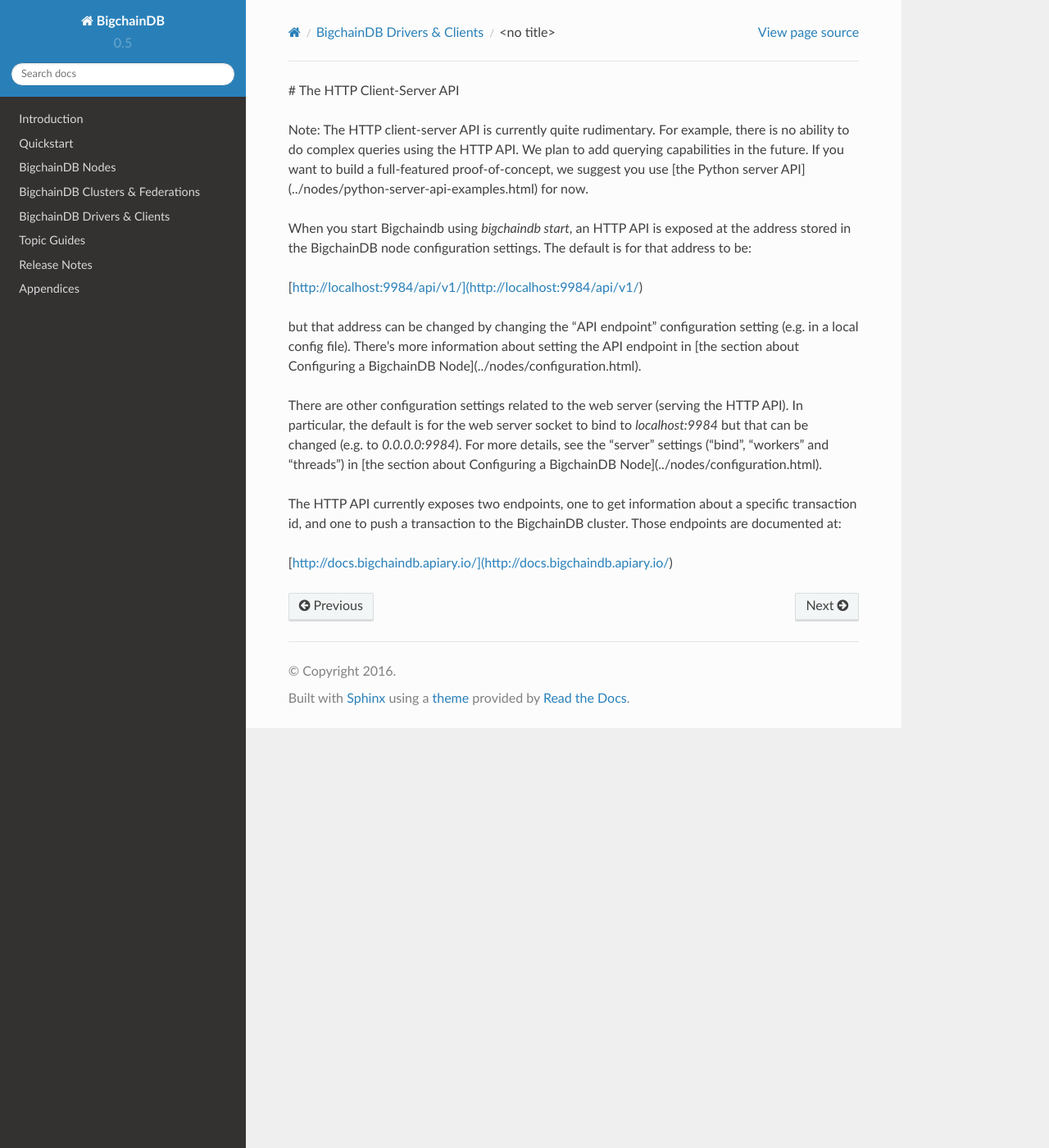
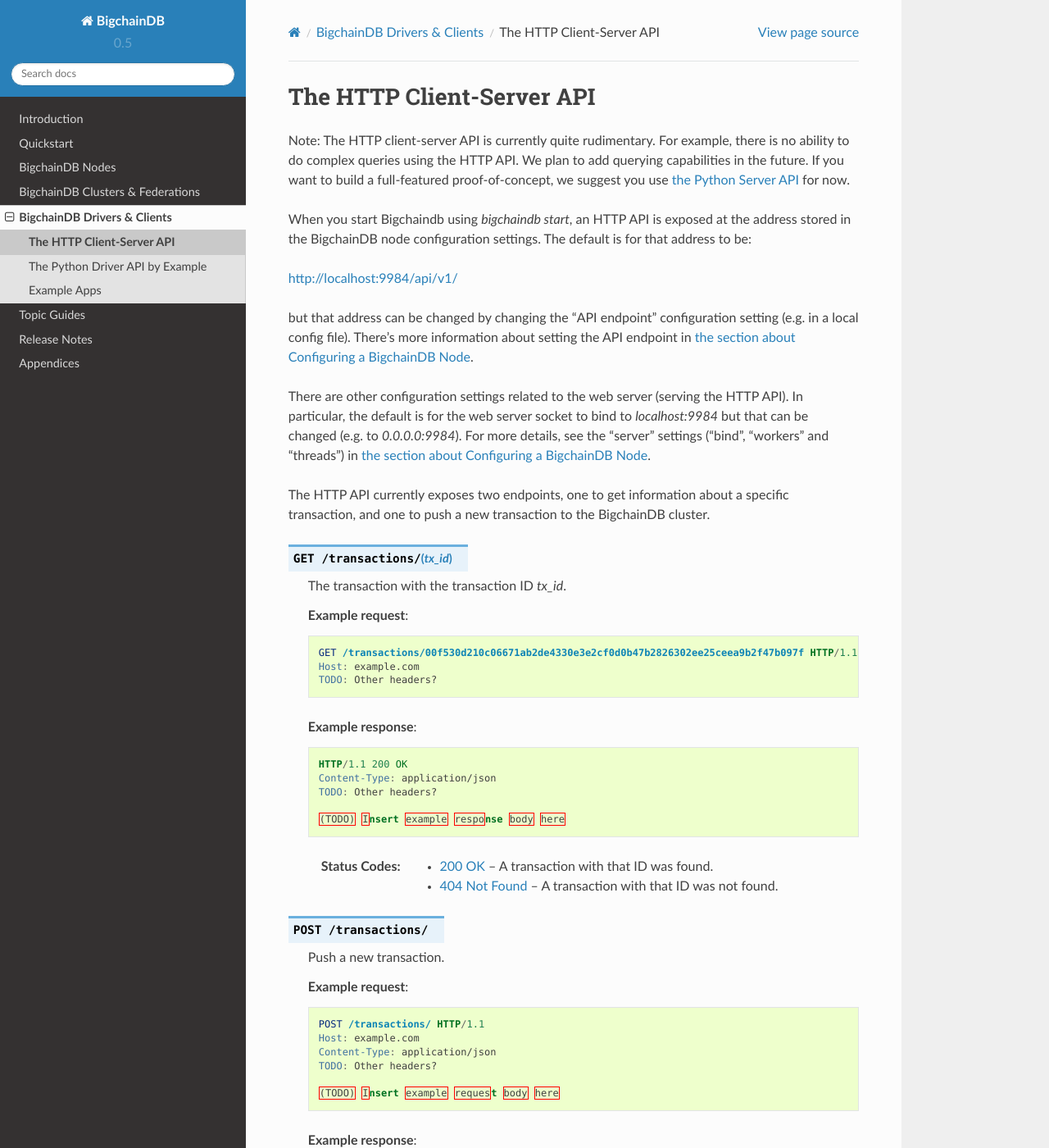
Before and after one commit to bigchaindb/bigchaindb, a Sphinx documentation site: the page built from docs/source/drivers-clients/http-client-server-api.rst, in a window 1280 px wide and 1400 px high. Shown: the whole window at 82% size. Built offline with Sphinx 7.4.7 and the Read the Docs theme 2.0.0, drawn with Linux system fonts in a browser that asks for light colours; some of the changed text lies outside the part shown.

Commit message:
Docs: move HTTP API docs from Apiary to /docs

```diff
--- a/docs/source/drivers-clients/http-client-server-api.rst
+++ b/docs/source/drivers-clients/http-client-server-api.rst
@@ -1,17 +1,69 @@
-# The HTTP Client-Server API
+The HTTP Client-Server API
+==========================
 
-Note: The HTTP client-server API is currently quite rudimentary. For example, there is no ability to do complex queries using the HTTP API. We plan to add querying capabilities in the future. If you want to build a full-featured proof-of-concept, we suggest you use [the Python server API](../nodes/python-server-api-examples.html) for now.
+Note: The HTTP client-server API is currently quite rudimentary. For example, there is no ability to do complex queries using the HTTP API. We plan to add querying capabilities in the future. If you want to build a full-featured proof-of-concept, we suggest you use :doc:`the Python Server API <../nodes/python-server-api-examples>` for now.
 
 When you start Bigchaindb using `bigchaindb start`, an HTTP API is exposed at the address stored in the BigchainDB node configuration settings. The default is for that address to be:
 
-[http://localhost:9984/api/v1/](http://localhost:9984/api/v1/)
+`http://localhost:9984/api/v1/ <http://localhost:9984/api/v1/>`_
 
-but that address can be changed by changing the "API endpoint" configuration setting (e.g. in a local config file). There's more information about setting the API endpoint in [the section about Configuring a BigchainDB Node](../nodes/configuration.html).
+but that address can be changed by changing the "API endpoint" configuration setting (e.g. in a local config file). There's more information about setting the API endpoint in :doc:`the section about Configuring a BigchainDB Node <../nodes/configuration>`.
 
-There are other configuration settings related to the web server (serving the HTTP API). In particular, the default is for the web server socket to bind to `localhost:9984` but that can be changed (e.g. to `0.0.0.0:9984`). For more details, see the "server" settings ("bind", "workers" and "threads") in [the section about Configuring a BigchainDB Node](../nodes/configuration.html).
+There are other configuration settings related to the web server (serving the HTTP API). In particular, the default is for the web server socket to bind to `localhost:9984` but that can be changed (e.g. to `0.0.0.0:9984`). For more details, see the "server" settings ("bind", "workers" and "threads") in :doc:`the section about Configuring a BigchainDB Node <../nodes/configuration>`.
 
-The HTTP API currently exposes two endpoints, one to get information about a
-specific transaction id, and one to push a transaction to the BigchainDB
-cluster. Those endpoints are documented at:
+The HTTP API currently exposes two endpoints, one to get information about a specific transaction, and one to push a new transaction to the BigchainDB cluster.
 
-[http://docs.bigchaindb.apiary.io/](http://docs.bigchaindb.apiary.io/)
+.. http:get:: /transactions/(tx_id)
+
+   The transaction with the transaction ID `tx_id`.
+
+   **Example request**:
+
+   .. sourcecode:: http
+
+      GET /transactions/00f530d210c06671ab2de4330e3e2cf0d0b47b2826302ee25ceea9b2f47b097f HTTP/1.1
+      Host: example.com
+      TODO: Other headers?
+
+   **Example response**:
+
+   .. sourcecode:: http
+
+      HTTP/1.1 200 OK
+      Content-Type: application/json
+      TODO: Other headers?
+
+      (TODO) Insert example response body here
+
+   :statuscode 200: A transaction with that ID was found.
+   :statuscode 404: A transaction with that ID was not found.
+
+
+.. http:post:: /transactions/
+
+   Push a new transaction.
+
+   **Example request**:
+
+   .. sourcecode:: http
+
+      POST /transactions/ HTTP/1.1
+      Host: example.com
+      Content-Type: application/json
+      TODO: Other headers?
+
+      (TODO) Insert example request body here
+
+   **Example response**:
+
+   .. sourcecode:: http
+
+      HTTP/1.1 201 Created
+      Content-Type: application/json
+      TODO: Other headers?
+
+      (TODO) Insert example response body here
+
+   :statuscode 201: A new transaction was created.
+
+(TODO) What's the response status code if the POST fails?
```
